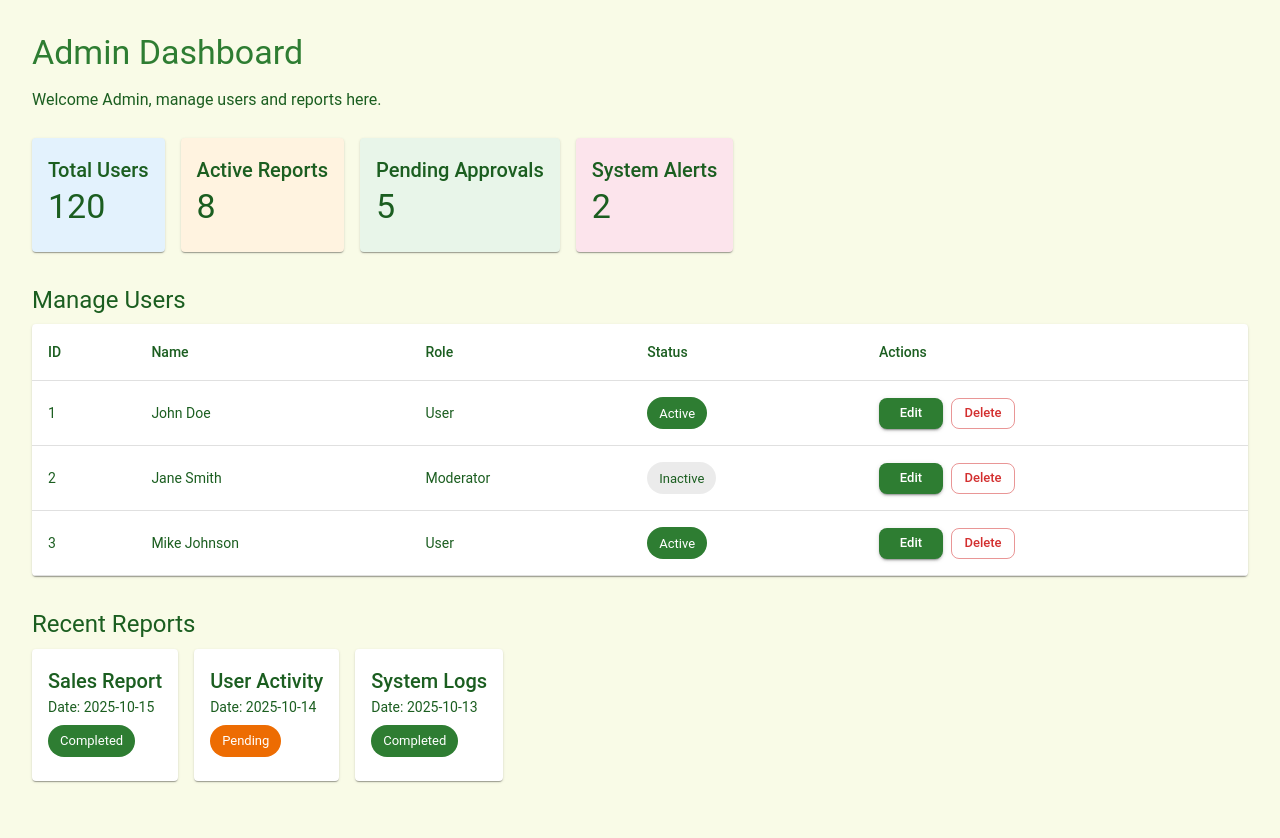
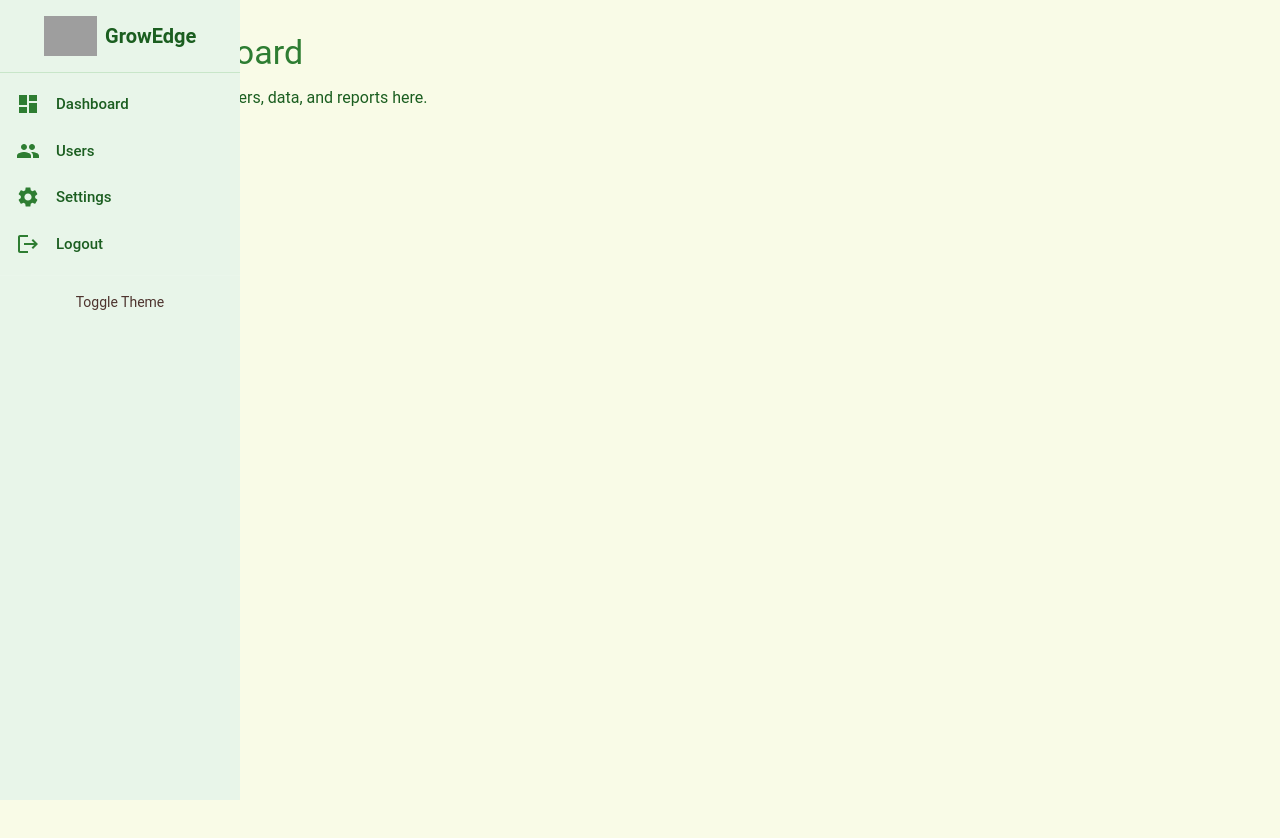
Before and after one commit to sapeksh123/Agriculture-Platform-, a React (Vite) app in the folder Frontend/: page /admin/dashboard in a window 1280 px wide. Shown: the top 838 px of the page. After the commit the page ends 800 px from the top, so only its background shows below. Built offline with nearby package versions, Linux system fonts and the light colour scheme; grey boxes are pictures that could not be loaded.

Commit message:
sidebad and Dashbaord added

```diff
--- a/Frontend/src/components/common/Sidebar.jsx
+++ b/Frontend/src/components/common/Sidebar.jsx
@@ -1,71 +1,197 @@
-// src/components/Sidebar.jsx
 import React from "react";
 import {
+  Box,
   Drawer,
   List,
+  ListItem,
   ListItemButton,
   ListItemIcon,
   ListItemText,
   Typography,
   Divider,
-  Switch,
-  Box,
+  IconButton,
+  useTheme,
 } from "@mui/material";
-import DashboardIcon from "@mui/icons-material/Dashboard";
-import PeopleIcon from "@mui/icons-material/People";
-import ReportIcon from "@mui/icons-material/Assessment";
-import SettingsIcon from "@mui/icons-material/Settings";
-import { useColorMode } from "../theme/AppThemeProvider";
+import {
+  Dashboard,
+  People,
+  Settings,
+  Logout,
+  Menu as MenuIcon,
+} from "@mui/icons-material";
+import { useNavigate } from "react-router-dom";
+import { useColorMode } from "../../core/theme/ThemeProvider";
 
-const menuItemsByRole = {
-  admin: [
-    { text: "Dashboard", icon: <DashboardIcon /> },
-    { text: "Manage Users", icon: <PeopleIcon /> },
-    { text: "Reports", icon: <ReportIcon /> },
-    { text: "Settings", icon: <SettingsIcon /> },
-  ],
-  moderator: [
-    { text: "Dashboard", icon: <DashboardIcon /> },
-    { text: "Reports", icon: <ReportIcon /> },
-  ],
-  user: [{ text: "Dashboard", icon: <DashboardIcon /> }],
+const drawerWidth = 240;
+
+const Sidebar = ({ role = "admin" }) => {
+  const theme = useTheme();
+  const navigate = useNavigate();
+  const { toggleColorMode } = useColorMode();
+
+  const [mobileOpen, setMobileOpen] = React.useState(false);
+
+  const handleDrawerToggle = () => {
+    setMobileOpen(!mobileOpen);
   };
 
-export default function Sidebar({ role = "user", drawerWidth = 240 }) {
-  const { toggleColorMode } = useColorMode();
-  const menuItems = menuItemsByRole[role] || menuItemsByRole.user;
+  // 🎯 Define menu items (can be dynamic by role)
+  const menuItems = [
+    { text: "Dashboard", icon: <Dashboard />, path: "/dashboard" },
+    { text: "Users", icon: <People />, path: "/users" },
+    { text: "Settings", icon: <Settings />, path: "/settings" },
+    { text: "Logout", icon: <Logout />, path: "/logout" },
+  ];
+
+  // 🎨 Drawer content
+  const drawerContent = (
+    <Box
+      sx={{
+        height: "100%",
+        backgroundColor:
+          theme.palette.mode === "light"
+            ? "#e8f5e9"
+            : "#05120aff", // dark green background
+        color: theme.palette.text.primary,
+      }}
+    >
+      {/* Logo + Title */}
+      <Box
+        sx={{
+          display: "flex",
+          alignItems: "center",
+          justifyContent: "center",
+          p: 2,
+          borderBottom: `1px solid ${
+            theme.palette.mode === "light" ? "#c8e6c9" : "#1b3320"
+          }`,
+        }}
+      >
+        <Box
+          component="img"
+          src={
+            theme.palette.mode === "light"
+              ? "/logo-light.png"
+              : "/logo-dark.png"
+          }
+          alt="Logo"
+          sx={{
+            height: 40,
+            objectFit: "contain",
+            mr: 1,
+            transition: "0.3s",
+          }}
+        />
+        <Typography variant="h6" fontWeight="bold">
+          GrowEdge
+        </Typography>
+      </Box>
+
+      <List>
+        {menuItems.map((item) => (
+          <ListItem key={item.text} disablePadding>
+            <ListItemButton
+              onClick={() => navigate(item.path)}
+              sx={{
+                "&:hover": {
+                  backgroundColor:
+                    theme.palette.mode === "light"
+                      ? "rgba(46, 125, 50, 0.1)"
+                      : "rgba(129, 199, 132, 0.1)",
+                },
+              }}
+            >
+              <ListItemIcon
+                sx={{
+                  color: theme.palette.primary.main,
+                  minWidth: 40,
+                }}
+              >
+                {item.icon}
+              </ListItemIcon>
+              <ListItemText
+                primary={item.text}
+                primaryTypographyProps={{ fontSize: 15, fontWeight: 500 }}
+              />
+            </ListItemButton>
+          </ListItem>
+        ))}
+      </List>
+
+      <Divider sx={{ mt: "auto", borderColor: "rgba(255,255,255,0.1)" }} />
+
+      {/* Toggle theme button at bottom */}
+      <Box sx={{ textAlign: "center", p: 2 }}>
+        <Typography
+          onClick={toggleColorMode}
+          sx={{
+            cursor: "pointer",
+            fontSize: 14,
+            color: theme.palette.text.secondary,
+            "&:hover": { color: theme.palette.primary.main },
+          }}
+        >
+          Toggle Theme
+        </Typography>
+      </Box>
+    </Box>
+  );
 
   return (
+    <>
+      {/* Mobile Menu Button */}
+      <IconButton
+        color="inherit"
+        aria-label="open drawer"
+        edge="start"
+        onClick={handleDrawerToggle}
+        sx={{
+          display: { sm: "none" },
+          position: "fixed",
+          top: 10,
+          left: 10,
+          zIndex: 2000,
+        }}
+      >
+        <MenuIcon />
+      </IconButton>
+
+      {/* Permanent Drawer for Desktop */}
       <Drawer
         variant="permanent"
         sx={{
-        width: drawerWidth,
-        flexShrink: 0,
+          display: { xs: "none", sm: "block" },
           "& .MuiDrawer-paper": {
             width: drawerWidth,
             boxSizing: "border-box",
+            border: "none",
+          },
+        }}
+        open
+      >
+        {drawerContent}
+      </Drawer>
+
+      {/* Temporary Drawer for Mobile */}
+      <Drawer
+        variant="temporary"
+        open={mobileOpen}
+        onClose={handleDrawerToggle}
+        ModalProps={{
+          keepMounted: true, // better performance on mobile
+        }}
+        sx={{
+          display: { xs: "block", sm: "none" },
+          "& .MuiDrawer-paper": {
+            width: drawerWidth,
+            border: "none",
           },
         }}
       >
-      <Box sx={{ p: 2 }}>
-        <Typography variant="h6" gutterBottom>
-          MyApp
-        </Typography>
-        <Divider />
-        <List>
-          {menuItems.map((item) => (
-            <ListItemButton key={item.text}>
-              <ListItemIcon>{item.icon}</ListItemIcon>
-              <ListItemText primary={item.text} />
-            </ListItemButton>
-          ))}
-        </List>
-        <Divider sx={{ my: 2 }} />
-        <Box display="flex" alignItems="center" justifyContent="space-between" px={2}>
-          <Typography variant="body2">Dark Mode</Typography>
-          <Switch onChange={toggleColorMode} />
-        </Box>
-      </Box>
+        {drawerContent}
       </Drawer>
+    </>
   );
-}
+};
+
+export default Sidebar;
--- a/Frontend/src/pages/Admin/Dashboard.jsx
+++ b/Frontend/src/pages/Admin/Dashboard.jsx
@@ -1,148 +1,18 @@
-// src/pages/Admin/Dashboard.jsx
 import React from "react";
-import {
-  Box,
-  Typography,
-  Grid,
-  Card,
-  CardContent,
-  Table,
-  TableBody,
-  TableCell,
-  TableContainer,
-  TableHead,
-  TableRow,
-  Paper,
-  Button,
-  Chip,
-} from "@mui/material";
+import { Box, Typography } from "@mui/material";
+import Sidebar from "../../components/common/Sidebar";
 
 const AdminDashboard = () => {
-  // Example data
-  const users = [
-    { id: 1, name: "John Doe", role: "User", status: "Active" },
-    { id: 2, name: "Jane Smith", role: "Moderator", status: "Inactive" },
-    { id: 3, name: "Mike Johnson", role: "User", status: "Active" },
-  ];
-
-  const reports = [
-    { id: 1, title: "Sales Report", date: "2025-10-15", status: "Completed" },
-    { id: 2, title: "User Activity", date: "2025-10-14", status: "Pending" },
-    { id: 3, title: "System Logs", date: "2025-10-13", status: "Completed" },
-  ];
-
   return (
-    <Box sx={{ p: 4 }}>
-      <Typography variant="h4" color="primary" gutterBottom>
-        Admin Dashboard
-      </Typography>
-      <Typography variant="subtitle1" gutterBottom>
-        Welcome Admin, manage users and reports here.
-      </Typography>
-
-      {/* Stats Cards */}
-      <Grid container spacing={2} sx={{ my: 3 }}>
-        <Grid item xs={12} sm={6} md={3}>
-          <Card sx={{ bgcolor: "#e3f2fd" }}>
-            <CardContent>
-              <Typography variant="h6">Total Users</Typography>
-              <Typography variant="h4">120</Typography>
-            </CardContent>
-          </Card>
-        </Grid>
-        <Grid item xs={12} sm={6} md={3}>
-          <Card sx={{ bgcolor: "#fff3e0" }}>
-            <CardContent>
-              <Typography variant="h6">Active Reports</Typography>
-              <Typography variant="h4">8</Typography>
-            </CardContent>
-          </Card>
-        </Grid>
-        <Grid item xs={12} sm={6} md={3}>
-          <Card sx={{ bgcolor: "#e8f5e9" }}>
-            <CardContent>
-              <Typography variant="h6">Pending Approvals</Typography>
-              <Typography variant="h4">5</Typography>
-            </CardContent>
-          </Card>
-        </Grid>
-        <Grid item xs={12} sm={6} md={3}>
-          <Card sx={{ bgcolor: "#fce4ec" }}>
-            <CardContent>
-              <Typography variant="h6">System Alerts</Typography>
-              <Typography variant="h4">2</Typography>
-            </CardContent>
-          </Card>
-        </Grid>
-      </Grid>
-
-      {/* Users Table */}
-      <Box sx={{ my: 4 }}>
-        <Typography variant="h5" gutterBottom>
-          Manage Users
+    <Box sx={{ display: "flex" }}>
+      <Sidebar role="admin" />
+      <Box sx={{ flexGrow: 1, p: 4 }}>
+        <Typography variant="h4" color="primary" gutterBottom>
+          Admin Dashboard
         </Typography>
-        <TableContainer component={Paper}>
-          <Table>
-            <TableHead>
-              <TableRow>
-                <TableCell>ID</TableCell>
-                <TableCell>Name</TableCell>
-                <TableCell>Role</TableCell>
-                <TableCell>Status</TableCell>
-                <TableCell>Actions</TableCell>
-              </TableRow>
-            </TableHead>
-            <TableBody>
-              {users.map((user) => (
-                <TableRow key={user.id}>
-                  <TableCell>{user.id}</TableCell>
-                  <TableCell>{user.name}</TableCell>
-                  <TableCell>{user.role}</TableCell>
-                  <TableCell>
-                    <Chip
-                      label={user.status}
-                      color={user.status === "Active" ? "success" : "default"}
-                    />
-                  </TableCell>
-                  <TableCell>
-                    <Button variant="contained" size="small" sx={{ mr: 1 }}>
-                      Edit
-                    </Button>
-                    <Button variant="outlined" size="small" color="error">
-                      Delete
-                    </Button>
-                  </TableCell>
-                </TableRow>
-              ))}
-            </TableBody>
-          </Table>
-        </TableContainer>
-      </Box>
-
-      {/* Reports Section */}
-      <Box sx={{ my: 4 }}>
-        <Typography variant="h5" gutterBottom>
-          Recent Reports
+        <Typography>
+          Welcome, Admin! Manage users, data, and reports here.
         </Typography>
-        <Grid container spacing={2}>
-          {reports.map((report) => (
-            <Grid item xs={12} sm={6} md={4} key={report.id}>
-              <Card>
-                <CardContent>
-                  <Typography variant="h6">{report.title}</Typography>
-                  <Typography variant="body2" color="textS econdary">
-                    Date: {report.date}
-                  </Typography>
-                  <Chip
-                    label={report.status}
-                    color={report.status === "Completed" ? "success" : "warning"}
-                    sx={{ mt: 1 }}
-                  />
-                </CardContent>
-              </Card>
-            </Grid>
-          ))}
-        </Grid>
       </Box>
     </Box>
   );
```
Lines whose indentation alone changed are shown as unchanged.
